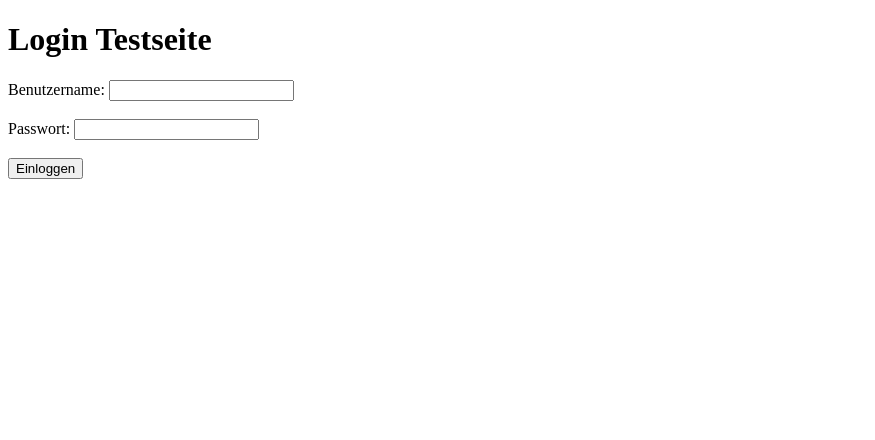
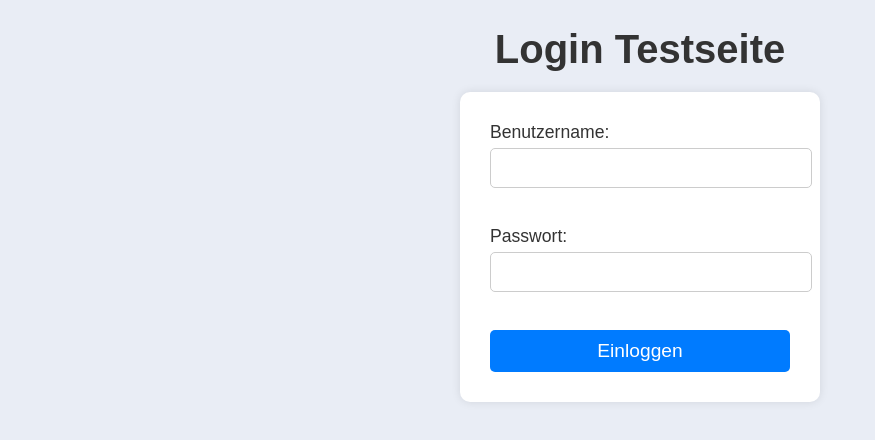
Before and after one commit to krausm-bzz/BruteForce, a website: page public/Index.html in a window 1280 px wide. Shown: the whole page, without its empty margins (0-875 px from the left). Drawn offline with Linux system fonts and the light colour scheme.

Commit message:
Stylesheet

```diff
--- a/public/Index.html
+++ b/public/Index.html
@@ -3,6 +3,7 @@
 <head>
   <meta charset="UTF-8">
   <meta name="viewport" content="width=device-width, initial-scale=1.0">
+  <link rel='stylesheet' href='style.css'>
   <title>Login Test</title>
 </head>
 <body>
--- /dev/null
+++ b/public/style.css
@@ -0,0 +1,51 @@
+body {
+    background-color: #e9edf5;
+    font-family: Arial, sans-serif;
+}
+
+h1 {
+    text-align: center;
+    margin-bottom: 20px;
+    font-size: 2.5em;
+    color: #333;
+}
+
+form {
+    background-color: white;
+    padding: 30px;
+    border-radius: 10px;
+    box-shadow: 0 0 10px rgba(0, 0, 0, 0.1);
+    width: 300px;
+    margin: 0 auto; /* Zentriert das Formular horizontal */
+}
+
+label {
+    font-size: 1.1em;
+    color: #333;
+    display: block;
+    margin-bottom: 5px;
+}
+
+input[type="text"], input[type="password"] {
+    width: 100%;
+    padding: 10px;
+    margin-bottom: 20px;
+    border: 1px solid #ccc;
+    border-radius: 5px;
+    font-size: 1em;
+}
+
+button {
+    width: 100%;
+    padding: 10px;
+    background-color: #007bff;
+    color: white;
+    border: none;
+    border-radius: 5px;
+    font-size: 1.2em;
+    cursor: pointer;
+}
+
+button:hover {
+    background-color: #0056b3;
+}
```
